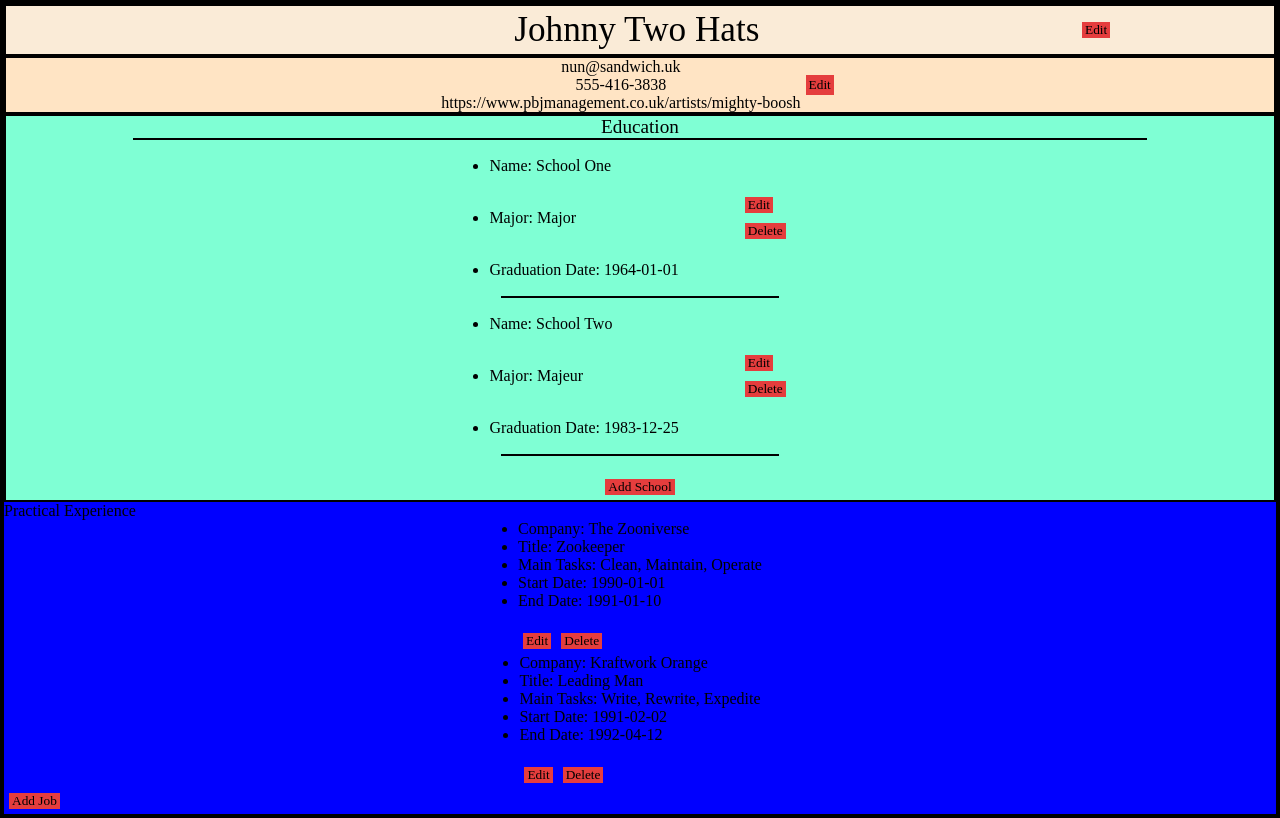
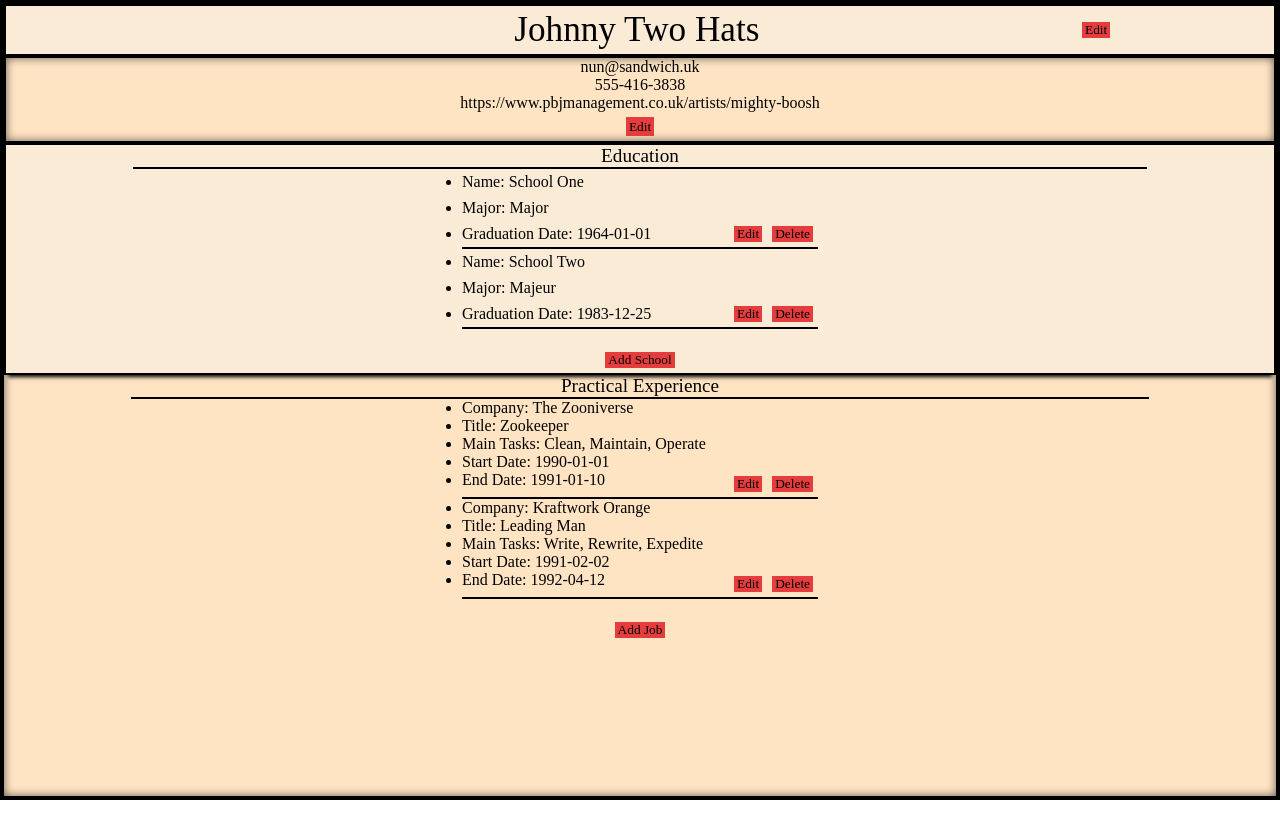
Before and after one commit to SloaneTribble/cv-project, a React (Create React App) app: page / in a window 1280 px wide. Built offline with nearby package versions, Linux system fonts and the light colour scheme; a web font is replaced by a local one.

Commit message:
Nearly finish styling

```diff
--- a/src/App.css
+++ b/src/App.css
@@ -1,4 +1,8 @@
 @import url('https://fonts.googleapis.com/css2?family=Uchen&display=swap');
+
+:root{
+  --shadow: inset 0px 0px 10px rgba(0,0,0,.6);
+}
 
 *{
   font-family: 'Uchen', serif;
@@ -18,10 +22,14 @@ button:hover{
 }
 
 .main-container{
-  height: 100%;
-  background-color: blue;
+  display: flex;
+  flex-direction: column;
+  flex: 1;
+  min-height: 100vh;
+  background-color: bisque;
   color: black;
   border: 4px solid black;
+  box-shadow: var(--shadow);
 }
 
 /*
@@ -65,8 +73,21 @@ button:hover{
   background-color:bisque;
   border: 2px solid black;
   display: flex;
+  flex-direction: column;
   justify-content: center;
   text-align: center;
+  box-shadow: var(--shadow);
+}
+
+.general-form{
+  display: grid;
+  grid-template-columns: 1fr 1fr 3fr 2fr;
+}
+
+.general-form label{
+  grid-column: 2;
+  justify-self: end;
+  padding-right: 5px;
 }
 
 .general-edit{
@@ -85,11 +106,12 @@ button:hover{
 
 
 .education{
-  background-color: aquamarine;
+  background-color: antiquewhite;
   border: 2px solid black;
   display: flex;
   flex-direction: column;
   align-items: center;
+  box-shadow: 0px 6px 4px -4px black;
 }
 
 .education span{
@@ -99,9 +121,18 @@ button:hover{
   border-bottom: 2px solid black;
 }
 
+.school-overview form{
+  display: grid;
+}
+
+.school-overview form button{
+  width: 50%;
+  justify-self: center;
+}
+
 .school{
   display: grid;
-  grid-template-columns: 90% 1fr;
+  grid-template-columns: 3fr 1fr;
   grid-template-rows: repeat(3, 1fr);
   align-items: center;
   justify-content: center;
@@ -110,13 +141,39 @@ button:hover{
 
 .school-buttons{
   grid-column: 2;
-  grid-row: 2;
+  grid-row: 3;
 }
 
 .school-detail{
   grid-column: 1;
 }
 
+.add-school form{
+  display: grid;
+  width: 25vw;
+}
+
+/*
+* End education
+*/
+
+/*
+* Begin practical
+*/
+
+.practical{
+  display: flex;
+  flex-direction: column;
+  align-items: center;
+}
+
+.practical-title{
+  display: flex;
+  justify-content: center;
+  font-size: 1.2rem;
+  border-bottom: solid 2px;
+  width: 80%;
+}
 
 .job-overview{
   display: flex;
@@ -125,6 +182,30 @@ button:hover{
   align-items: center;
 }
 
+.job-overview form{
+  display: grid;
+}
+
+.job{
+  display: grid;
+  grid-template-columns: 3fr 1fr;
+  border-bottom: solid 2px black;
+}
+
+.job li{
+  grid-column: 1;
+}
+
+.job-buttons{
+  grid-column: 2;
+  grid-row: 5;
+}
+
 .main-tasks{
   white-space: pre-line;
 }
+
+.add-job form{
+  display: grid;
+  width: 40vw;
+}
--- a/src/components/AddJob.js
+++ b/src/components/AddJob.js
@@ -10,10 +10,8 @@ class AddJob extends Component {
 
     if (addMode) {
       return (
-        <div>
+        <div className="add-job">
           <form onSubmit={this.props.submitJob}>
-            <ul>
-              <li>
             <label htmlFor="company">Company: </label>
             <input
               type="text"
@@ -21,8 +19,7 @@ class AddJob extends Component {
               value={this.props.currentJob.company}
               onChange={this.props.handleChange}
             ></input>
-              </li>
-              <li>
+
             <label htmlFor="title">Title: </label>
             <input
               type="text"
@@ -30,18 +27,16 @@ class AddJob extends Component {
               value={this.props.currentJob.title}
               onChange={this.props.handleChange}
             ></input>
-              </li>
-              <li>
+
             <label htmlFor="mainTasks">Main Tasks: </label>
-                <input
+            <textarea
               type="textarea"
               id="mainTasks"
-                  rows={5}
+              rows="3"
               value={this.props.currentJob.mainTasks}
               onChange={this.props.handleChange}
-                ></input>
-              </li>
-              <li>
+            ></textarea>
+
             <label htmlFor="startDate">Start Date: </label>
             <input
               type="date"
@@ -49,8 +44,7 @@ class AddJob extends Component {
               value={this.props.currentJob.startDate}
               onChange={this.props.handleChange}
             ></input>
-              </li>
-              <li>
+
             <label htmlFor="endDate">Main Tasks: </label>
             <input
               type="date"
@@ -58,9 +52,8 @@ class AddJob extends Component {
               value={this.props.currentJob.endDate}
               onChange={this.props.handleChange}
             ></input>
-              </li>
+
             <button type="submit">Submit</button>
-            </ul>
           </form>
         </div>
       );
--- a/src/components/AddSchool.js
+++ b/src/components/AddSchool.js
@@ -10,7 +10,7 @@ class AddSchool extends Component {
 
     if (addMode) {
       return (
-        <div>
+        <div className="add-school">
           <form onSubmit={this.props.submitSchool}>
             <label htmlFor="name">Name: </label>
             <input
--- a/src/components/JobOverview.js
+++ b/src/components/JobOverview.js
@@ -12,19 +12,20 @@ class JobOverview extends Component {
 
     overview = jobs.map((job) =>
       job.editMode === false ? (
-        <ul key={job.id}>
+        <ul key={job.id} className="job">
           <li>Company: {job.company}</li>
           <li>Title: {job.title}</li>
           <li className="main-tasks">Main Tasks: {job.mainTasks}</li>
           <li>Start Date: {job.startDate}</li>
           <li>End Date: {job.endDate}</li>
-          <br></br>
+          <div className="job-buttons">
             <button className={job.id} onClick={this.props.editJob}>
               Edit
             </button>
             <button className={job.id} onClick={this.props.deleteJob}>
               Delete
             </button>
+          </div>
         </ul>
       ) : (
         <form key={job.id} className={job.id} onSubmit={this.props.submitEdit}>
@@ -38,6 +39,7 @@ class JobOverview extends Component {
           <textarea
             type="textarea"
             id="mainTasks"
+            rows="4"
             defaultValue={job.mainTasks}
           ></textarea>
 
--- a/src/components/PracticalContainer.js
+++ b/src/components/PracticalContainer.js
@@ -147,13 +147,14 @@ class PracticalContainer extends Component {
     }
     return (
       <div className="practical">
-        <span>Practical Experience</span>
+        <span className="practical-title">Practical Experience</span>
         <JobOverview
           jobs={this.state.jobs}
           editJob={this.editJob}
           deleteJob={this.deleteJob}
           submitEdit={this.submitEdit}
         />
+        <br></br>
         <button className="new-job" onClick={this.addModeToggle}>
           {addText}
         </button>
```
Also changed, not shown: 11 other files (tests, documents, lock files or other folders). Lines whose indentation alone changed are shown as unchanged.
